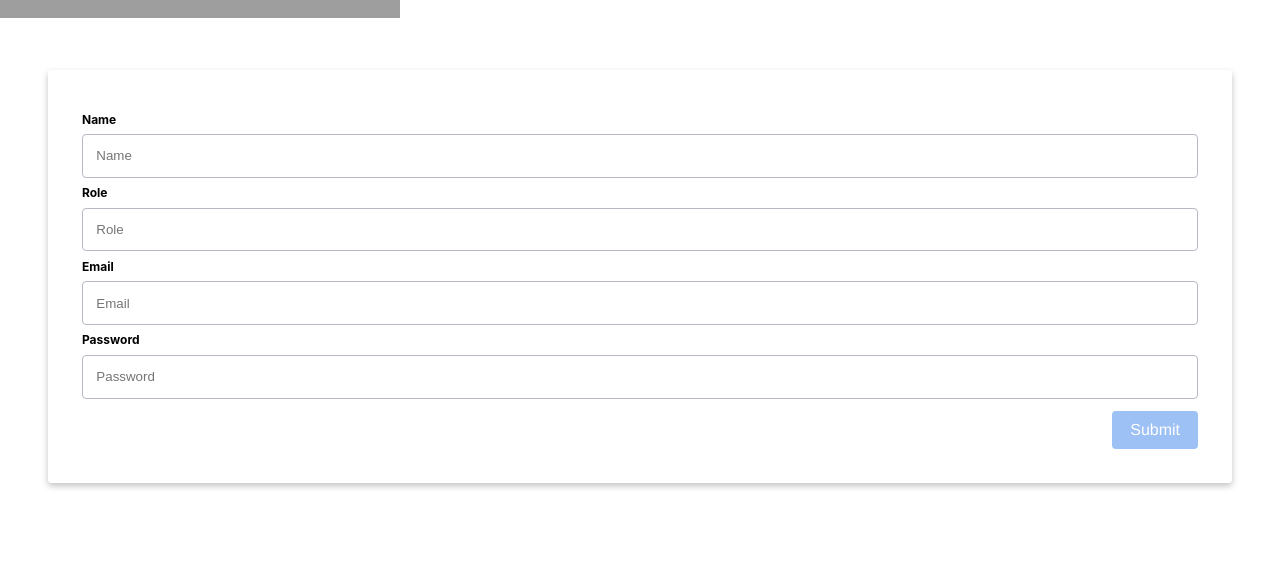
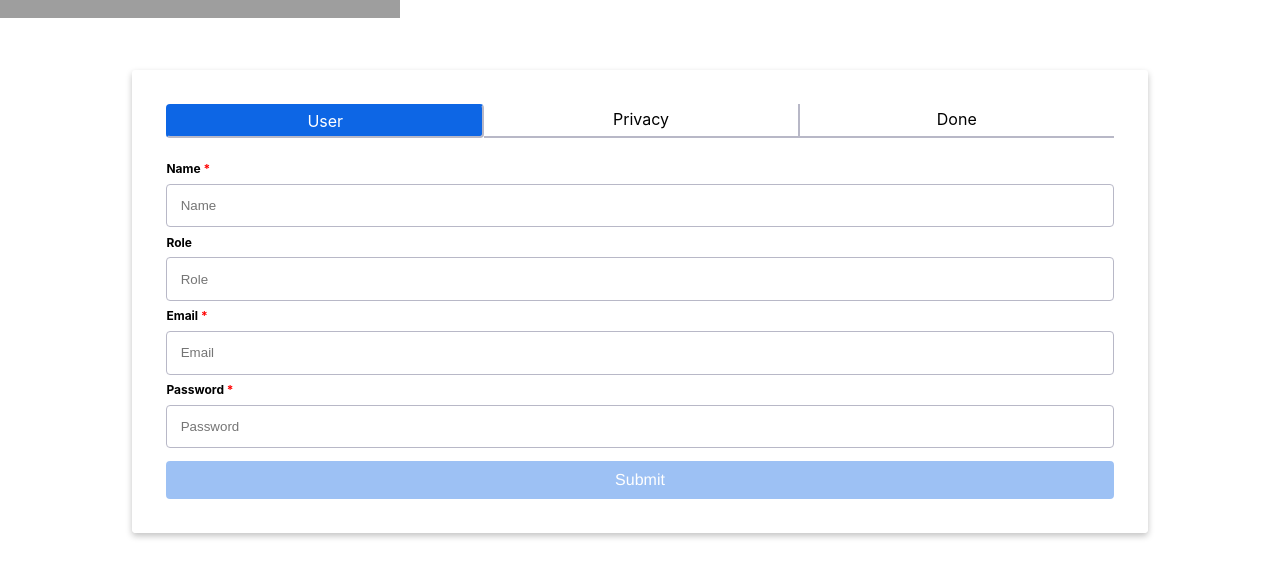
Before and after one commit to maylynn-ng/form-component, a React (Create React App) app: page / in a window 1280 px wide. Shown: the part 282-860 px from the top of the page. Before the commit the page ends 813 px from the top, so only its background shows below. Built offline with nearby package versions, Linux system fonts and the light colour scheme; grey boxes are pictures that could not be loaded.

Commit message:
feat: form page navigation

```diff
--- a/src/Components/PrivacyForm/PrivacyForm.components.tsx
+++ b/src/Components/PrivacyForm/PrivacyForm.components.tsx
@@ -1,16 +1,27 @@
-import { FC, FormEventHandler } from 'react';
+import { ChangeEventHandler, FC, FormEventHandler } from 'react';
 import './PrivacyForm.styles.css';
+
+import { Button } from '../../Elements';
 
 interface IPrivacyFormProps {
   handleSubmit: FormEventHandler<HTMLFormElement>;
-  handleChange: FormEventHandler<HTMLFormElement>;
+  handleChange: ChangeEventHandler<HTMLInputElement>;
   isValid: boolean;
+  formData: IFormData;
+}
+
+interface IFormData {
+  name: string;
+  role: string;
+  email: string;
+  password: string;
 }
 
 const PrivacyForm: FC<IPrivacyFormProps> = ({
   handleSubmit,
   handleChange,
   isValid,
+  formData,
 }) => {
   return (
     <div className="privacyform-container">
@@ -28,6 +39,7 @@ const PrivacyForm: FC<IPrivacyFormProps> = ({
             Tray.io team
           </div>
         </div>
+        <Button isValid={isValid} buttonText="Submit" />
       </form>
     </div>
   );
--- a/src/Components/UserForm/UserForm.component.tsx
+++ b/src/Components/UserForm/UserForm.component.tsx
@@ -1,36 +1,75 @@
-import { FC, FormEventHandler } from 'react';
+import { ChangeEventHandler, FC, FormEvent, FormEventHandler } from 'react';
 import './UserForm.styles.css';
+
+import { Button } from '../../Elements';
 
 interface IUserFormProps {
   handleSubmit: FormEventHandler<HTMLFormElement>;
-  handleChange: FormEventHandler<HTMLFormElement>;
+  handleChange: ChangeEventHandler<HTMLInputElement>;
   isValid: boolean;
+  formData: IFormData;
+}
+
+interface IFormData {
+  name: string;
+  role: string;
+  email: string;
+  password: string;
 }
 
 const UserForm: FC<IUserFormProps> = ({
   handleSubmit,
   handleChange,
   isValid,
+  formData,
 }) => {
   return (
     <div className="userform-container">
       <form onSubmit={handleSubmit}>
         <div className="inputs-container">
-          <label htmlFor="name">Name</label>
-          <input id="name" type="text" placeholder="Name" />
+          <label htmlFor="name">
+            Name <span className="required">*</span>
+          </label>
+          <input
+            id="name"
+            type="text"
+            placeholder="Name"
+            onChange={handleChange}
+            value={formData.name}
+          />
 
           <label htmlFor="role">Role</label>
-          <input id="role" type="text" placeholder="Role" />
+          <input
+            id="role"
+            type="text"
+            placeholder="Role"
+            onChange={handleChange}
+            value={formData.role}
+          />
 
-          <label htmlFor="email">Email</label>
-          <input id="email" type="text" placeholder="Email" />
+          <label htmlFor="email">
+            Email <span className="required">*</span>
+          </label>
+          <input
+            id="email"
+            type="email"
+            placeholder="Email"
+            onChange={handleChange}
+            value={formData.email}
+          />
 
-          <label htmlFor="password">Password</label>
-          <input id="password" type="text" placeholder="Password" />
+          <label htmlFor="password">
+            Password <span className="required">*</span>
+          </label>
+          <input
+            id="password"
+            type="password"
+            placeholder="Password"
+            onChange={handleChange}
+            value={formData.password}
+          />
         </div>
-        <button type="submit" className={`${isValid ? 'enable' : 'disable'}`}>
-          Submit
-        </button>
+        <Button isValid={isValid} buttonText="Submit" />
       </form>
     </div>
   );
--- a/src/Components/UserForm/UserForm.styles.css
+++ b/src/Components/UserForm/UserForm.styles.css
@@ -5,6 +5,7 @@ html {
   --tray-grey-light: #b8b8c7;
   --tray-font: 'Akkurat', 'Helvetica', sans-serif;
   --border-radius: 4px;
+  --tray-error: red;
 }
 
 .userform-container .inputs-container {
@@ -31,29 +32,6 @@ html {
   flex-direction: column;
 }
 
-.userform-container form button {
-  background-color: var(--tray-blue);
-  margin-top: 0.8em;
-  padding: 0.5em 1em;
-  cursor: pointer;
-  color: var(--tray-white);
-  font-family: var(--tray-font);
-  font-size: 1em;
-  font-weight: 500;
-  border-radius: var(--border-radius);
-  border: 2px solid var(--tray-blue);
-  transition: all 0.3s ease;
-  align-self: flex-end;
+.userform-container .required {
+  color: var(--tray-error);
 }
-
-.userform-container form button .enable:hover {
-  background-color: var(--tray-blue-hover);
-  border: 2px solid var(--tray-blue-hover);
-  transition: all 0.3s ease;
-}
-
-.disable {
-  cursor: not-allowed;
-  opacity: 0.4;
-  transition: all 0.3s ease;
-}
--- a/src/Containers/Dashboard/Dashboard.container.tsx
+++ b/src/Containers/Dashboard/Dashboard.container.tsx
@@ -1,29 +1,88 @@
-import React, { FC, useState } from 'react';
+import React, { ChangeEvent, FC, FormEvent, useEffect, useState } from 'react';
 import './Dashboard.styles.css';
 
 import { UserForm, PrivacyForm, DoneForm } from '../../Components';
 
+interface IFormData {
+  name: string;
+  role: string;
+  email: string;
+  password: string;
+}
+
 const Dashboard: FC = () => {
-  const [isValid, setIsValid] = useState(false);
-  const [formPage, setFormPage] = useState('userForm');
+  const [isValid, setIsValid] = useState<boolean>(false);
+  const [formPage, setFormPage] = useState<string>('userForm');
+  const [formData, setFormData] = useState<IFormData>({
+    name: '',
+    role: '',
+    email: '',
+    password: '',
+  });
 
-  const handleSubmit = (e: React.FormEvent<HTMLFormElement>): void => {
+  const handleSubmit = (e: FormEvent<HTMLFormElement>): void => {
     e.preventDefault();
     console.log('handleSubmit', e.target);
   };
 
-  const handleChange = (e: React.FormEvent<HTMLFormElement>): void => {
-    console.log('on change', e.target);
+  const handleChange = (e: ChangeEvent<HTMLInputElement>): void => {
+    const { id, value } = e.target;
+    setFormData(prevState => ({ ...prevState, [id]: value }));
+  };
+
+  const validateInput = (name: string, input: string): string[] => {
+    if (name === 'name') {
+      if (input.length === 0) return ['Please provide your name'];
+    }
+    if (name === 'email') {
+      if (input.match(/^[\w-\.]+@([\w-]+\.)+[\w-]{2,4}$/)) {
+        return ["Hmm... this email doesn't email doesn't seem right"];
+      }
+    }
+    if (name === 'password') {
+      const passwordErrors: string[] = [];
+      if (input.length <= 9) {
+        passwordErrors.push('Password must be at least 10 characters');
+      }
+      if (input.match(/(?=.*[a-z])(?=.*[A-Z])(?=.*[a-zA-Z])/g)) {
+        passwordErrors.push(
+          'Password must contain at least one uppercase and one lowercase character'
+        );
+      }
+      if (input.match(/(?=.*\d)/g)) {
+        passwordErrors.push('Password must contain at least one number');
+      }
+      return passwordErrors;
+    }
+    return [];
   };
 
   return (
-    <div>
+    <div className="dashboard-container">
       <div className="form-container">
+        <div className="formpage-selector">
+          <div
+            onClick={() => setFormPage('userForm')}
+            className={`tab ${formPage === 'userForm' ? 'selected' : ''}`}>
+            User
+          </div>
+          <div
+            onClick={() => setFormPage('privacyForm')}
+            className={`tab ${formPage === 'privacyForm' ? 'selected' : ''}`}>
+            Privacy
+          </div>
+          <div
+            onClick={() => setFormPage('doneForm')}
+            className={`tab ${formPage === 'doneForm' ? 'selected' : ''}`}>
+            Done
+          </div>
+        </div>
         {formPage === 'userForm' ? (
           <UserForm
             handleSubmit={handleSubmit}
             handleChange={handleChange}
             isValid={isValid}
+            formData={formData}
           />
         ) : null}
         {formPage === 'privacyForm' ? (
@@ -31,6 +90,7 @@ const Dashboard: FC = () => {
             handleSubmit={handleSubmit}
             handleChange={handleChange}
             isValid={isValid}
+            formData={formData}
           />
         ) : null}
         {formPage === 'doneForm' ? <DoneForm isValid={isValid} /> : null}
--- a/src/Containers/Dashboard/Dashboard.styles.css
+++ b/src/Containers/Dashboard/Dashboard.styles.css
@@ -1,5 +1,40 @@
+.dashboard-container {
+  display: flex;
+  flex-direction: column;
+  align-items: center;
+  padding: 3em;
+}
+
+.formpage-selector {
+  display: flex;
+  justify-content: space-evenly;
+  width: 100%;
+  margin-bottom: 1em;
+  border-radius: var(--border-radius);
+}
+
+.formpage-selector .tab {
+  border-bottom: 2px solid var(--tray-grey-light);
+  border-right: 2px solid var(--tray-grey-light);
+  cursor: pointer;
+  width: 100%;
+  padding: 0.3em;
+  text-align: center;
+}
+
+.formpage-selector .tab:last-child {
+  border-right: none;
+}
+
+.selected {
+  background-color: var(--tray-blue);
+  border: 2px solid var(--tray-blue);
+  border-radius: var(--border-radius);
+  color: var(--tray-white);
+}
+
 .form-container {
-  margin: 3em;
+  width: 80%;
   padding: 2em;
   border: 2px solid var(--tray-white);
   border-radius: var(--border-radius);
--- /dev/null
+++ b/src/Elements/Button/Button.element.tsx
@@ -0,0 +1,17 @@
+import { FC } from 'react';
+import './Button.styles.css';
+
+interface IButtonProps {
+  isValid: boolean;
+  buttonText: string;
+}
+
+const Button: FC<IButtonProps> = ({ isValid, buttonText }) => {
+  return (
+    <button type="submit" className={`${isValid ? 'enable' : 'disable'}`}>
+      {buttonText}
+    </button>
+  );
+};
+
+export default Button;
--- /dev/null
+++ b/src/Elements/Button/Button.styles.css
@@ -0,0 +1,25 @@
+button {
+  background-color: var(--tray-blue);
+  margin-top: 0.8em;
+  padding: 0.5em 1em;
+  cursor: pointer;
+  color: var(--tray-white);
+  font-family: var(--tray-font);
+  font-size: 1em;
+  font-weight: 500;
+  border-radius: var(--border-radius);
+  border: 2px solid var(--tray-blue);
+  transition: all 0.3s ease;
+}
+
+button .enable:hover {
+  background-color: var(--tray-blue-hover);
+  border: 2px solid var(--tray-blue-hover);
+  transition: all 0.3s ease;
+}
+
+.disable {
+  cursor: not-allowed;
+  opacity: 0.4;
+  transition: all 0.3s ease;
+}
--- /dev/null
+++ b/src/Elements/index.ts
@@ -0,0 +1,3 @@
+import Button from './Button/Button.element';
+
+export { Button };
```
